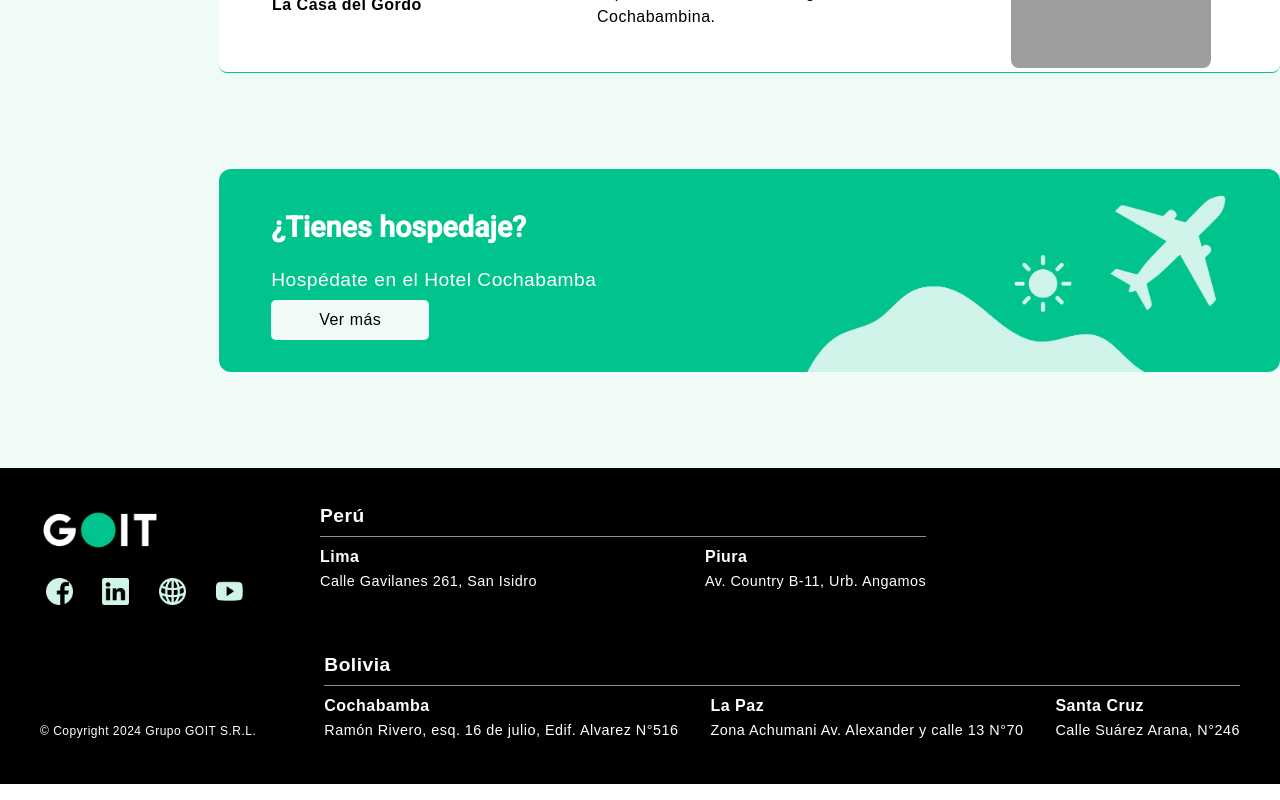
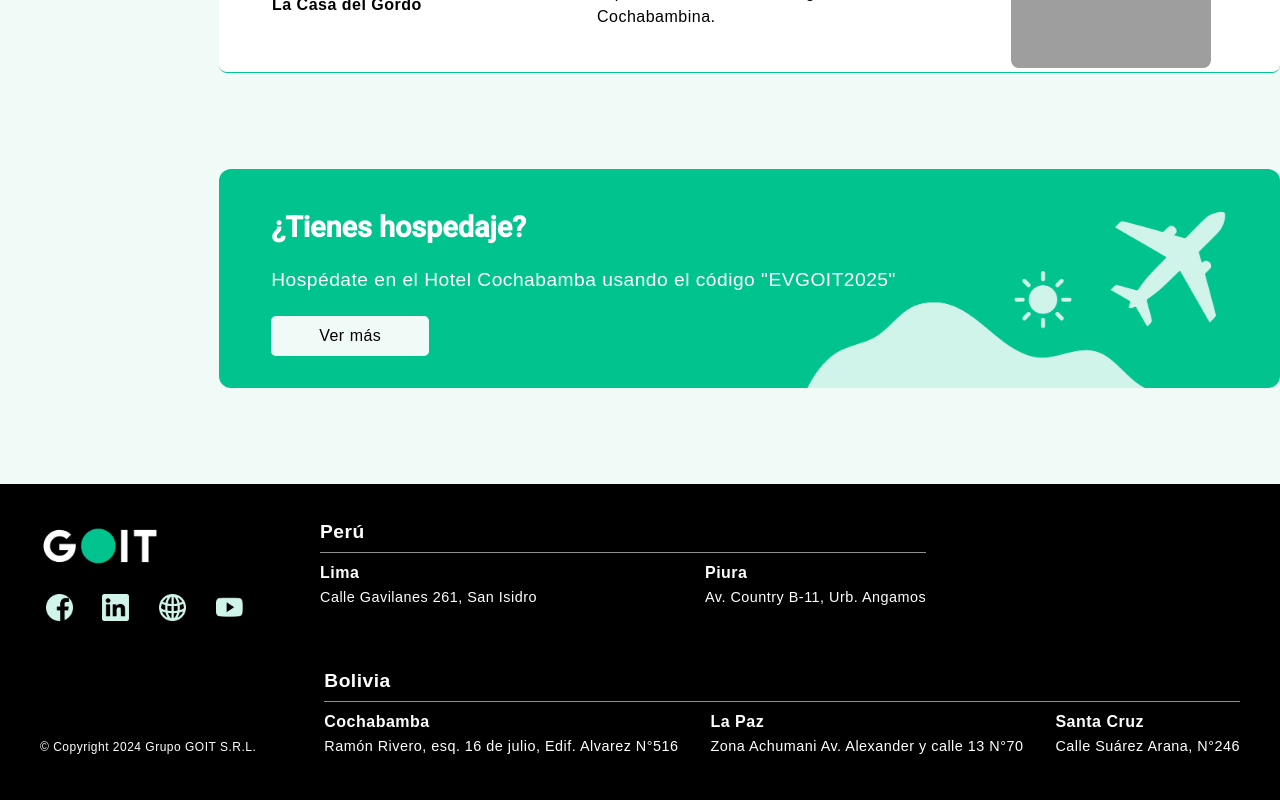
Before and after one commit to Priset/invitacion-web-goit, an Angular app: page / in a window 1280 px wide. Shown: the part 3708-4508 px from the top of the page. Built offline with nearby package versions, Linux system fonts and the light colour scheme; grey boxes are pictures that could not be loaded.

Commit message:
Link to reserve hotel

```diff
--- a/src/app/hotel-booking/hotel-booking.component.css
+++ b/src/app/hotel-booking/hotel-booking.component.css
@@ -40,6 +40,7 @@
   font-weight: 500;
   transition: background-color 0.3s ease, color 0.3s ease; /* Transición para suavizar los cambios de color */
   margin-inline-start: 20px;
+  margin-top: 1rem;
 }
 
 .booking-button:hover {
--- a/src/app/hotel-booking/hotel-booking.component.html
+++ b/src/app/hotel-booking/hotel-booking.component.html
@@ -1,7 +1,7 @@
 <section class="hotel-booking-section">
   <div class="booking-content">
     <h2>¿Tienes hospedaje?</h2>
-    <p>Hospédate en el Hotel Cochabamba</p>
+    <p>Hospédate en el Hotel Cochabamba usando el código "EVGOIT2025"</p>
     <button class="booking-button" (click)="redirectToBooking()">Ver más</button>
   </div>
   <div class="booking-image">
```
